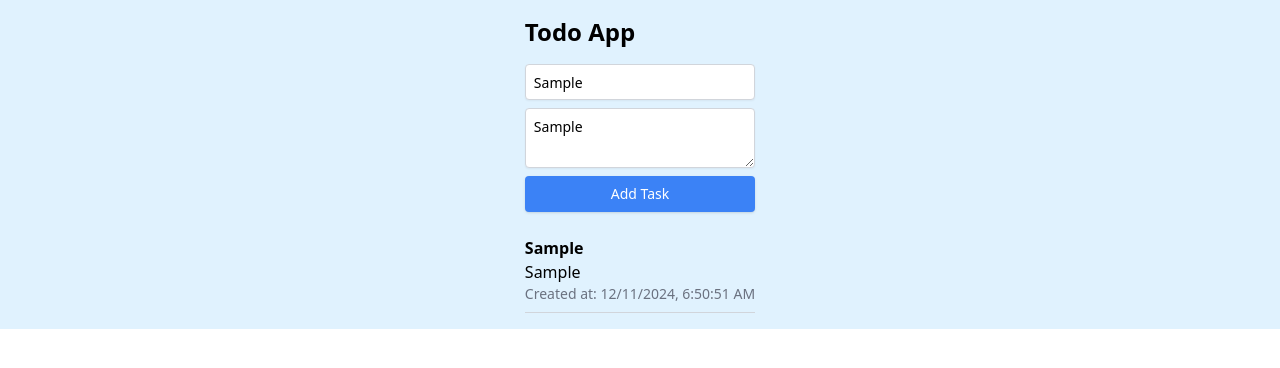
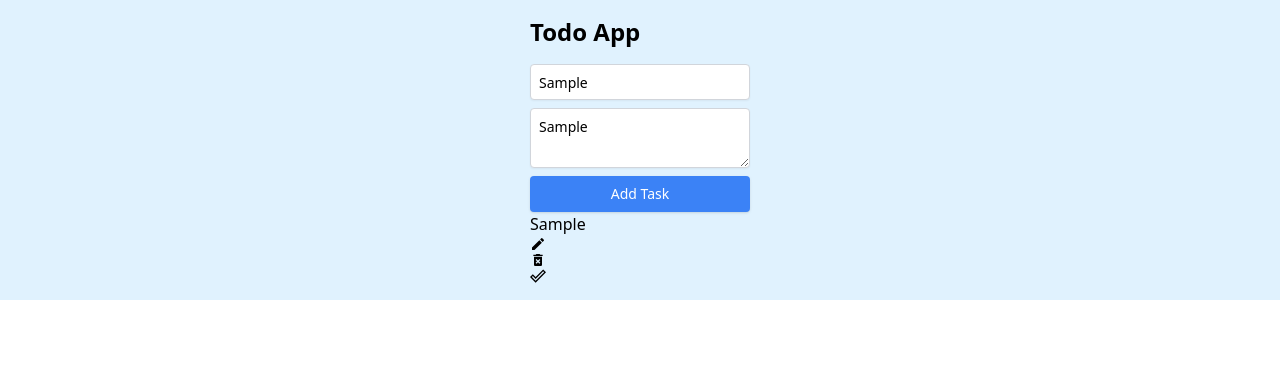
Before and after one commit to Hafiz-sustswe/React-Typescript-ToDo-Application, a React (Vite) app: page / in a window 1280 px wide. Both pictures are taken after typing "Sample", "Sample" into the empty fields and a click on the button "Add Task". Shown: the top 368 px of the page. Built offline with nearby package versions, Linux system fonts and the light colour scheme.

Commit message:
Added the todo cards & CRUD functionality

```diff
--- a/package.json
+++ b/package.json
@@ -17,6 +17,7 @@
     "lucide-react": "^0.468.0",
     "react": "^18.3.1",
     "react-dom": "^18.3.1",
+    "react-icons": "^5.4.0",
     "tailwind-merge": "^2.5.5",
     "tailwindcss-animate": "^1.0.7"
   },
--- a/src/App.tsx
+++ b/src/App.tsx
@@ -1,43 +1,35 @@
 import React, { useState } from 'react';
 import TodoForm from "@/components/InputForm/TodoForm.tsx";
+import {TodoList} from "@/components/TodoCard/TodoList.tsx";
 
-interface Task {
-    id: string;
+export interface Task {
+    id: number;
     title: string;
     description: string;
     completed: boolean;
     createdAt: Date;
 }
-
 const App: React.FC = () => {
     const [tasks, setTasks] = useState<Task[]>([]);
-
     const addTask = (newTask: Task) => {
         setTasks((prevTasks) => [...prevTasks, newTask]);
     };
 
     return (
         <div className="flex justify-center bg-sky-100">
-
             <div className="p-4">
-
                 <h1 className="align-center  text-2xl font-bold mb-4">Todo App</h1>
-
-
-                <TodoForm addTask={addTask} />
-
-
-                <ul className="mt-4">
-                    {tasks.map((task) => (
-                        <li key={task.id} className="border-b border-gray-300 py-2">
-                            <h2 className="font-bold">{task.title}</h2>
-
-                            <p>{task.description}</p>
-
-                            <p className="text-sm text-gray-500">Created at: {task.createdAt.toLocaleString()}</p>
-                        </li>
-                    ))}
-                </ul>
+                <TodoForm addTask={addTask}/>
+                {/*<ul className="mt-4">*/}
+                {/*    {tasks.map((task) => (*/}
+                {/*        <li key={task.id} className="border-b border-gray-300 py-2">*/}
+                {/*            <h2 className="font-bold">{task.title}</h2>*/}
+                {/*            <p>{task.description}</p>*/}
+                {/*            <p className="text-sm text-gray-500">Created at: {task.createdAt.toLocaleString()}</p>*/}
+                {/*        </li>*/}
+                {/*    ))}*/}
+                {/*</ul>*/}
+                <TodoList todos={tasks} onChange={setTasks}/>
             </div>
         </div>
     );
--- a/src/components/InputForm/TodoForm.tsx
+++ b/src/components/InputForm/TodoForm.tsx
@@ -3,9 +3,8 @@ import { Input } from "@/components/ui/input";
 import {Button} from "@/components/ui/button";
 import { Textarea } from "@/components/ui/textarea"
 
-
 interface Task {
-    id: string;
+    id: number;
     title: string;
     description: string;
     completed: boolean;
@@ -21,13 +20,12 @@ const TodoForm: React.FC<{ addTask: (task: Task) => void }> = ({ addTask }) => {
 
         if (title.trim() && description.trim()) {
             const newTask: Task = {
-                id: "id - 1",
+                id: Date.now(),
                 title,
                 description,
                 completed: false,
                 createdAt: new Date(),
             };
-
             addTask(newTask);
             setTitle(title.trim());
             setDescription(description.trim());
--- /dev/null
+++ b/src/components/TodoCard/SingleTodo.tsx
@@ -0,0 +1,57 @@
+import {Task} from "../../App.tsx"
+import React, {ChangeEvent, FormEvent, useState} from "react";
+import {MdDeleteForever, MdDoneOutline, MdEdit} from "react-icons/md";
+interface props {
+    todo: Task;
+    todos: Task[];
+    onChange: React.Dispatch<React.SetStateAction<Task[]>>;
+}
+export const SingleTodo: React.FC<props> = ({todo, todos, onChange}) => {
+    const [edit, setEdit] = useState<boolean>(false);
+    const [editedText, setEditedText] = useState<string>(todo.title);
+
+    const handle = (action: string, id: number, e?: FormEvent) => {
+        e?.preventDefault();
+        switch (action) {
+            case "done":
+                onChange(
+                    todos.map((todo) =>
+                        todo.id === id ? {...todo, completed: !todo.completed} : todo
+                    )
+                );
+                break;
+            case "edit":
+                onChange(
+                    todos.map((todo) =>
+                        todo.id === id ? {...todo, title: editedText} : todo
+                    )
+                );
+                setEdit(false);
+                break;
+            case "delete":
+                onChange(
+                    todos.filter((todo) => todo.id !== id)
+                )
+                break;
+        }
+    };
+    console.log(editedText);
+    console.log(todos);
+    return (
+
+
+        <form onSubmit={(event: FormEvent) => {
+            handle("edit", todo.id, event)
+        }}>
+            {edit ? (<input value={editedText} onChange={(e: ChangeEvent<HTMLInputElement>) => {
+                setEditedText(e.target.value)
+            }}/>) : (todo.completed ? (<s>{todo.title}</s>) : (
+                <span>{todo.title}</span>))}
+            <span onClick={() => {
+                if (!edit && !todo.completed) setEdit(!edit);
+            }}> <MdEdit/> </span>
+            <span onClick={() => handle("delete", todo.id)}> <MdDeleteForever/> </span>
+            <span onClick={() => handle("done", todo.id)}> <MdDoneOutline/> </span>
+        </form>
+    )
+}
--- /dev/null
+++ b/src/components/TodoCard/TodoList.tsx
@@ -0,0 +1,21 @@
+import React from "react";
+import {SingleTodo} from "@/components/TodoCard/SingleTodo.tsx";
+import {Task} from "../../App.tsx"
+// import {Todo} from "../model";
+// import {SingleTodo} from "./SingleTodo";
+//
+interface props {
+     todos: Task[];
+     onChange: React.Dispatch<React.SetStateAction<Task[]>>;
+
+}
+//
+export const TodoList: React.FC<props> = ({todos, onChange}) => {
+    return (
+        <div>
+            {todos.map((todo) => (
+                <SingleTodo todo={todo} todos={todos} onChange={onChange}/>
+            ))}
+        </div>
+    )
+};
```
Also changed, not shown: 1 other file (tests, documents, lock files or other folders).
